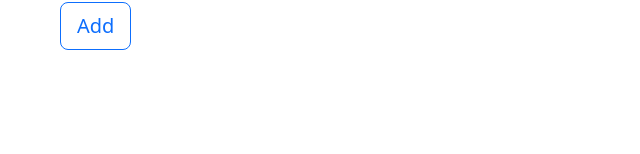
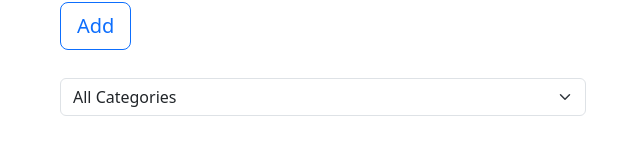
Before and after one commit to AskXclaim/cwm-react-typescript, a React (Vite) app in the folder projects/expense_tracker/: page / in a window 1280 px wide. Shown: the part 400-554 px from the top of the page, without its empty margins (54-694 px from the left). Built offline with nearby package versions, Linux system fonts and the light colour scheme.

Commit message:
Add Expense list select categories

```diff
--- a/projects/expense_tracker/src/App.tsx
+++ b/projects/expense_tracker/src/App.tsx
@@ -1,6 +1,7 @@
 import './App.css'
 import {ExpenseForm} from "./components/ExpenseForm";
 import {Header} from "./components";
+import {ExpenseList} from "./components/ExpenseList";
 
 
 function App() {
@@ -9,6 +10,7 @@ function App() {
             <Header text={"Expense Tracker"}/>
             <div className="m-4">
                 <ExpenseForm/>
+                <ExpenseList/>
             </div>
         </div>
     )
--- /dev/null
+++ b/projects/expense_tracker/src/components/ExpenseForm/Categories.ts
@@ -0,0 +1,13 @@
+export const Categories = {
+    Groceries: 'Groceries',
+    Utilities: 'Utilities',
+    Entertainment: 'Entertainment',
+}
+
+export const getCategoriesAsObjectArray = () => {
+    const categories: { value: string, text: string }[] = [];
+    Object.entries(Categories).forEach(([key, value]) => {
+        categories.push({value: key, text: value});
+    })
+    return categories;
+}
--- a/projects/expense_tracker/src/components/ExpenseForm/CategoryEnum.ts
+++ /dev/null
@@ -1,5 +0,0 @@
-export const CategoryEnum={
-    Category:'Category',
-    Utilities:'Utilities',
-    Entertainment:'Entertainment',
-} as const;
--- a/projects/expense_tracker/src/components/ExpenseForm/ExpenseForm.tsx
+++ b/projects/expense_tracker/src/components/ExpenseForm/ExpenseForm.tsx
@@ -1,28 +1,20 @@
 import "./ExpenseForm.css"
-import {ExpenseFormSchema, ExpenseFormInputGroup, ExpenseFormSelectGroup, CategoryEnum} from "./";
-// import type {FormEvent} from "react";
+import {
+    ExpenseFormSchema,
+    ExpenseFormInputGroup,
+    ExpenseFormSelectGroup,
+    getCategoriesAsObjectArray
+} from "./";
 import {useForm, type SubmitHandler, type FieldValues} from "react-hook-form";
 import {z} from "zod";
 import {zodResolver} from "@hookform/resolvers/zod";
 
 type ExpenseFormData = z.infer<typeof ExpenseFormSchema>;
-const getSelectData = () => {
-    const selectData: {
-        value: string;
-        text: "Please choose a category" | "Category" | "Utilities" | "Entertainment";
-    }[] = [];
-    selectData.push({value: "", text: "Please choose a category"});
-    Object.entries(CategoryEnum).forEach(([key, value]) => {
-        selectData.push({value: key, text: value});
-    });
-    return selectData;
-}
+const getSelectData = () =>
+    [{value: "", text: "Please choose a category"}, ...getCategoriesAsObjectArray()]
+
 
 const ExpenseForm = () => {
-    // const handleFormSubmit = (event: FormEvent) => {
-    //     event.preventDefault();
-    //     console.log(event);
-    // }
     const handleReactFormFormSubmit: SubmitHandler<ExpenseFormData> = (data: FieldValues) => {
         console.log(data);
     }
--- a/projects/expense_tracker/src/components/ExpenseForm/ExpenseFormSchema.ts
+++ b/projects/expense_tracker/src/components/ExpenseForm/ExpenseFormSchema.ts
@@ -1,5 +1,5 @@
 import {z} from 'zod';
-import {CategoryEnum} from './';
+import {Categories} from './';
 
 const ExpenseFormSchema = z.object({
     description: z.string().min(5,
@@ -7,6 +7,6 @@ const ExpenseFormSchema = z.object({
         .max(50, {message: "Description cannot be more than 50 characters"}),
     amount: z.number({message:"Amount is required"}).min(0.1, {message: "Amount cannot be less than 0.1"})
         .max(10_000, {message: "Amount cannot be more than 10,000"}),
-    category: z.enum(CategoryEnum,{message:"Please select a category"}),
+    category: z.enum(Categories,{message:"Please select a category"}),
 });
 export default ExpenseFormSchema;
--- a/projects/expense_tracker/src/components/ExpenseForm/index.ts
+++ b/projects/expense_tracker/src/components/ExpenseForm/index.ts
@@ -1,10 +1,10 @@
-import {CategoryEnum} from "./CategoryEnum.ts"
+import {Categories, getCategoriesAsObjectArray} from "./Categories.ts"
+import ExpenseFormSchema from "./ExpenseFormSchema.ts";
 import ExpenseForm from "./ExpenseForm.tsx";
 import ExpenseFormInputGroup from "./ExpenseFormInputGroup.tsx";
 import ExpenseFormSelectGroup from "./ExpenseFormSelectGroup.tsx";
 import {type ExpenseFormInputGroupProps} from "./Props/ExpenseFormInputGroupProps.ts";
 import {type ExpenseFormSelectGroupProps} from "./Props/ExpenseFormSelectGroupProps.ts";
-import ExpenseFormSchema from "./ExpenseFormSchema.ts";
 
-export {ExpenseForm, ExpenseFormInputGroup, ExpenseFormSelectGroup, ExpenseFormSchema, CategoryEnum};
+export {Categories,getCategoriesAsObjectArray,ExpenseFormSchema,ExpenseForm, ExpenseFormInputGroup, ExpenseFormSelectGroup };
 export type {ExpenseFormInputGroupProps, ExpenseFormSelectGroupProps};
--- /dev/null
+++ b/projects/expense_tracker/src/components/ExpenseList/Data/Categories.ts
@@ -0,0 +1,14 @@
+export const Categories = {
+    AllCategories: "All Categories",
+    Groceries: "Groceries",
+    Utilities: "Utilities",
+    Entertainment: "Entertainment",
+}
+
+export const getCategoriesAsObjectArray = () => {
+    const objectArray: { value: string, text: string }[] = [];
+    Object.entries(Categories).forEach(([key, value]) => {
+        objectArray.push({value: key, text: value})
+    });
+    return objectArray;
+}
--- /dev/null
+++ b/projects/expense_tracker/src/components/ExpenseList/ExpenseItem.tsx
@@ -0,0 +1,6 @@
+const ExpenseItem= ()=>{
+    return(
+        <div></div>
+    );
+}
+export default ExpenseItem;
--- /dev/null
+++ b/projects/expense_tracker/src/components/ExpenseList/ExpenseList.tsx
@@ -0,0 +1,9 @@
+import {getCategoriesAsObjectArray, ExpenseListSelectCategory} from "./index.ts";
+
+const ExpenseList = () => {
+
+    return (<div className="d-flex flex-column align-items-start m-2 mt-4">
+        <ExpenseListSelectCategory id="expenseListCategories" options={getCategoriesAsObjectArray()}/>
+    </div>)
+}
+export default ExpenseList;
--- /dev/null
+++ b/projects/expense_tracker/src/components/ExpenseList/ExpenseListSelectCategory.tsx
@@ -0,0 +1,16 @@
+import type {ExpenseListCategoryProps} from "./";
+
+const ExpenseListSelectCategory = ({id, options}: ExpenseListCategoryProps) => {
+    return (
+        <div className="d-flex justify-content-start mb-2 w-50">
+            <select className="form-select" id={id}>
+                {
+                    options.map(option => {
+                        return (<option key={option.value} value={option.value}>{option.text}</option>);
+                    })
+                }
+            </select>
+        </div>
+    );
+}
+export default ExpenseListSelectCategory;
--- /dev/null
+++ b/projects/expense_tracker/src/components/ExpenseList/Props/ExpenseListCategoryProps.tsx
@@ -0,0 +1,4 @@
+export type ExpenseListCategoryProps = {
+    id: string;
+    options: { value: string, text: string }[];
+}
--- /dev/null
+++ b/projects/expense_tracker/src/components/ExpenseList/index.ts
@@ -0,0 +1,7 @@
+import {Categories, getCategoriesAsObjectArray} from "./Data/Categories.ts";
+import type {ExpenseListCategoryProps} from "./Props/ExpenseListCategoryProps.tsx";
+import ExpenseListSelectCategory from "./ExpenseListSelectCategory.tsx";
+import ExpenseItem from "./ExpenseItem.tsx";
+import ExpenseList from "./ExpenseList";
+export {Categories,getCategoriesAsObjectArray,ExpenseListSelectCategory,ExpenseItem,ExpenseList}
+export type { ExpenseListCategoryProps}
```
